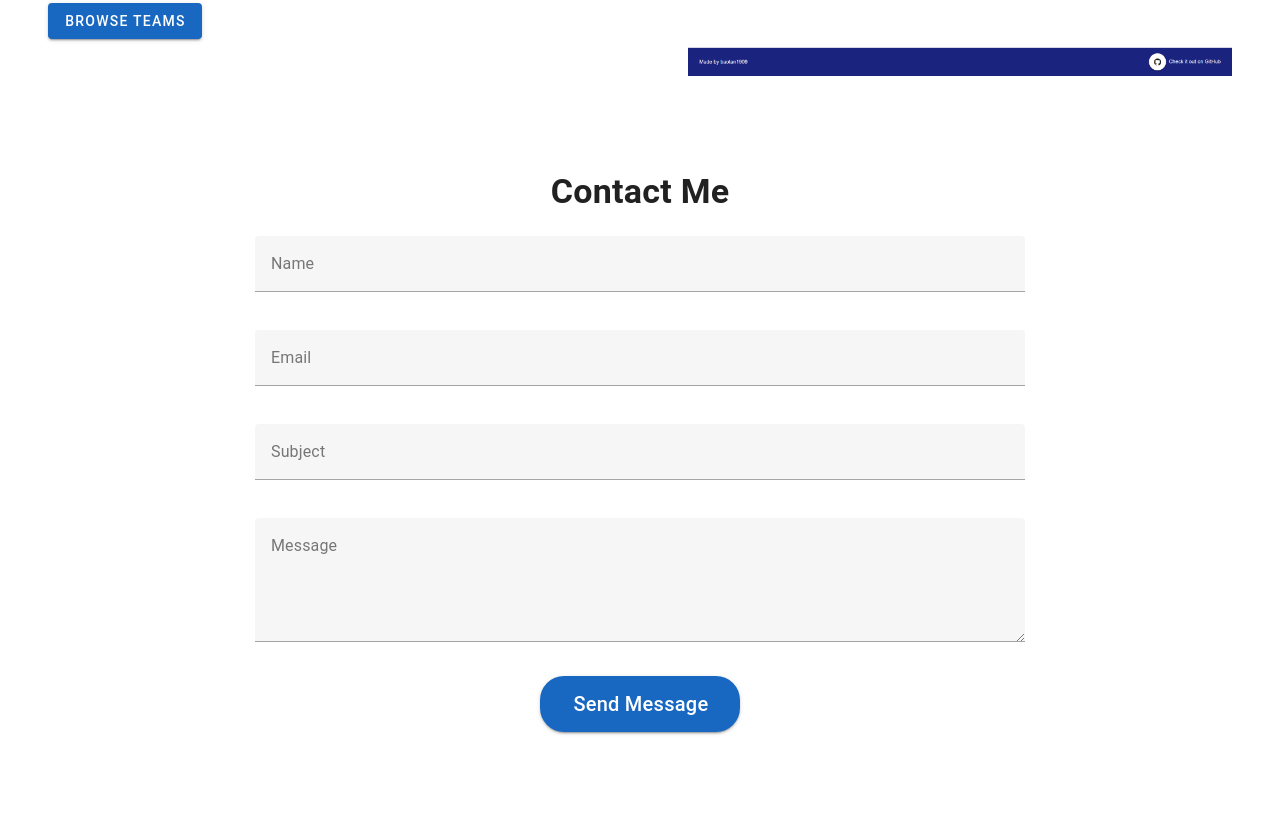
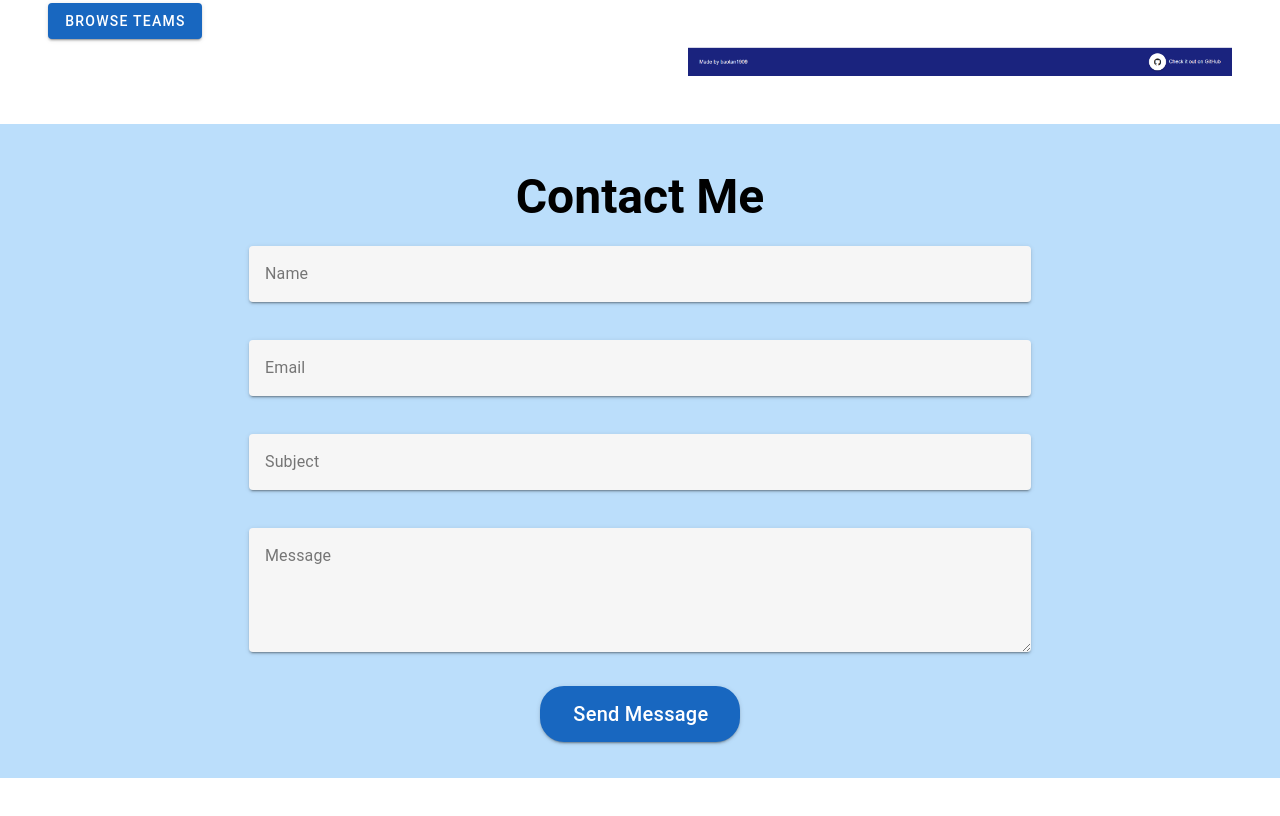
Before and after one commit to baotan1909/simple-pokebuilder, a Vue app in the folder frontend/: page / in a window 1280 px wide. Shown: the part 1780-2596 px from the top of the page. Built offline with nearby package versions, Linux system fonts and the light colour scheme; no server answers.

Commit message:
Update ContactForm's layout

```diff
--- a/frontend/src/components/ContactForm.vue
+++ b/frontend/src/components/ContactForm.vue
@@ -1,13 +1,16 @@
 <template>
-    <v-container class="py-12">
+    <section class="py-12 px-4 px-md-12 bg-blue-lighten-4">
         <v-row justify="center">
             <v-col cols="12" md="8">
-            <h2 class="text-h4 font-weight-bold text-center mb-6">Contact Me</h2>
+                <h2 class="text-h3 font-weight-bold text-center mb-6">Contact Me</h2>
                 <v-form @submit.prevent="onSubmit">
-                <v-text-field label="Name" v-model="nameField" :error-messages="nameErrors" outlined class="mb-4"/>
-                <v-text-field label="Email" v-model="emailField" :error-messages="emailErrors" type="email" outlined class="mb-4"/>
-                <v-text-field label="Subject" v-model="subjectField" :error-messages="subjectErrors" outlined class="mb-4"/>
-                <v-textarea label="Message" v-model="messageField" :error-messages="messageErrors" outlined rows="4" class="mb-6"/>
+                    <v-text-field label="Name" v-model="nameField" :error-messages="nameErrors" variant="solo-filled" color="white" class="mb-4"/>
+                    <v-text-field label="Email" v-model="emailField" :error-messages="emailErrors" type="email"
+                                variant="solo-filled" color="white" class="mb-4"/>
+                    <v-text-field label="Subject" v-model="subjectField" :error-messages="subjectErrors"
+                                variant="solo-filled" color="white" class="mb-4"/>
+                    <v-textarea label="Message" v-model="messageField" :error-messages="messageErrors"
+                                variant="solo-filled" color="white" rows="4" class="mb-6"/>
                     <v-row justify="center">
                         <v-btn color="primary" type="submit" class="px-8 text-h6 rounded-xl" style="min-height: 56px; min-width: 200px;">
                         Send Message
@@ -16,7 +19,7 @@
                 </v-form>
             </v-col>
         </v-row>
-    </v-container>
+    </section>
 </template>
 
 <script setup>
```
Lines whose indentation alone changed are shown as unchanged.
